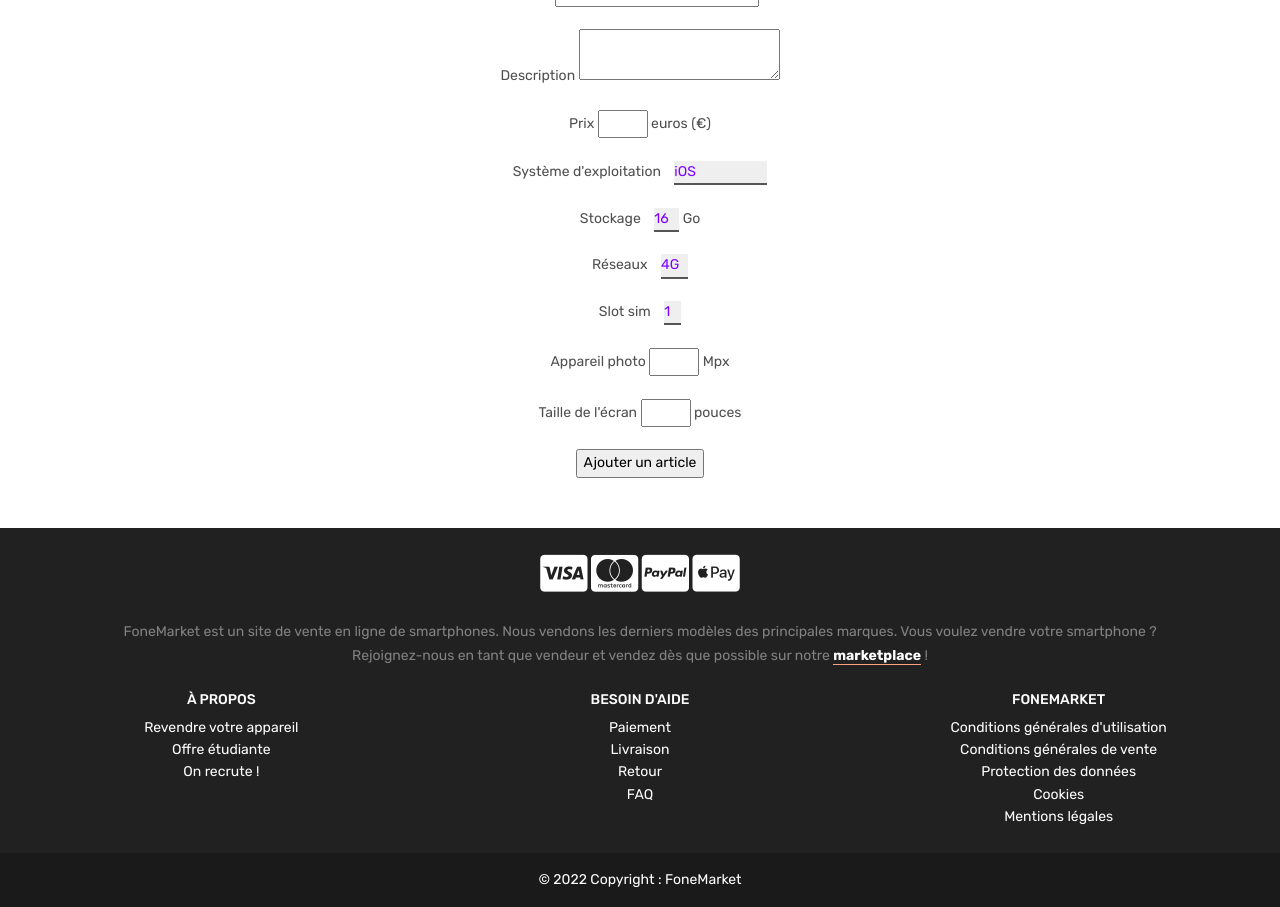
After one commit to alexsamyy/ecommerce_project, a PHP site: page /add_article.php in a window 1280 px wide. The commit adds this page. Shown: the part 379-1286 px from the top of the page. Run offline with PHP 8.4, Linux system fonts and the light colour scheme; some libraries are stand-ins or nearby versions.

Commit message:
All files 1/04/22

```diff
--- /dev/null
+++ b/add_article.php
@@ -0,0 +1,98 @@
+<!DOCTYPE html>
+<html>
+
+<head>
+
+<meta charset="utf-8">
+
+ <!-- importer le fichier de style -->
+ <link rel="stylesheet" href="add_article.css" media="screen" type="text/css" />
+
+<title>Administrateur</title>
+
+</head>
+
+<header>
+
+<?php
+include "header.php";
+?>
+
+</header>
+
+<body>
+    <div style="margin-top:250px;">
+    <h1 style="text-align:center">Ajouter un article</h1>
+    <form style="margin-top:50px; text-align:center;" action="verification_ajout.php" method="post">
+
+        <label>Nom</label>
+        <input type="text" name="nom"></input>
+        <br><br>
+
+        <label>Description</label>
+        <textarea name="description"></textarea>
+        <br><br>
+
+        <label>Prix</label>
+        <input style="width:50px" type="float" name="prix"></input>
+        <label>euros (€)</label>
+        <br><br>
+
+        <label >Système d'exploitation</label>
+        <select id="syst" form="systform">
+        <option value="ios">iOS</option>
+        <option value="android">Android</option>
+        <option value="windows">Windows</option>
+        <option value="blackberry">BlackBerry OS</option>
+        </select>
+        <br><br>
+
+        <label >Stockage</label>
+        <select id="stockage" form="stockageform">
+        <option value="16">16</option>
+        <option value="32">32</option>
+        <option value="64">64</option>
+        <option value="128">128</option>
+        <option value="256">256</option>
+        </select>
+        <label >Go</label>
+        <br><br>
+
+        <label >Réseaux</label>
+        <select id="reseau" form="resform">
+        <option value="4g">4G</option>
+        <option value="4g+">4G+</option>
+        <option value="5g">5G</option>
+        </select>
+        <br><br>
+
+        <label>Slot sim</label>
+        <select id="slot_sim" form="simform">
+        <option value="1">1</option>
+        <option value="2">2</option>
+        <option value="2+">2+</option>
+        </select>
+        <br><br>
+
+        <label>Appareil photo</label>
+        <input style="width:50px" type="float" name="app_photo"/>
+        <label>Mpx</label>
+        <br><br>
+
+        <label>Taille de l'écran</label>
+        <input style="width:50px" type="float" name="taille_ecran"/>
+        <label>pouces</label>
+        <br><br>
+
+        <input type="submit" value="Ajouter un article"/></p>
+    </form>
+</div>
+</body>
+
+<footer>
+
+<?php
+include "footer.php";
+?>
+
+</footer>
--- a/index.php
+++ b/index.php
@@ -13,6 +13,8 @@
     <a href="newuser.php">Nouvel utilisateur</a>
     <hr/>
     <a href="home.php">Home</a>
+    <hr/>
+    <a href="admin.php">Administrateur</a>
 </h1>
 </body>
 <footer>
--- a/sell.php
+++ b/sell.php
@@ -3,7 +3,7 @@
 ?>
 
 <body>
-<div style="height: 100px; margin-top:120px; margin-bottom:0;" class="text_sell">
+<div style="height: 100px; margin-top:250px; margin-bottom:100px;" class="text_sell">
 <h3 style="text-align:center">
     Vous souhaitez redonner vie à votre ancien appareil ?
 </h3>
@@ -15,6 +15,8 @@
     Répondez à notre <a href="questionnaire.php" style="color:black; font-weight:bold">questionnaire</a> pour savoir si votre smartphone est éligible !
     <br>
     Si votre smartphone est éligible, <a href="newuser.php" style="color:black; font-weight:bold">créez-vous un compte vendeur</a> et postez votre annonce !
+    <br>
+    Vous avez déjà répondu au questionnaire et votre smartphone est éligible à la vente ? <a href="add_article.php" style="color:black; font-weight:bold">Cliquez-ici !</a>
 </div>
 </body>
 
--- a/style.css
+++ b/style.css
@@ -9,7 +9,7 @@ body{ /*supportppe*/
 /* Bordered form */
 form {
     width:100%;
-    padding: 30px;
+    padding:5px;
     border: 1px solid #f1f1f1;
     background: #fff;
     box-shadow: 0 0 20px 0 rgba(0, 0, 0, 0.2), 0 5px 5px 0 rgba(0, 0, 0, 0.24);
```
Also changed, not shown: marketplace.php (+6 -2 lines), produit.php (+10 -2 lines), verification_ajout.php (added, +49 -0 lines), admin.php (deleted).
